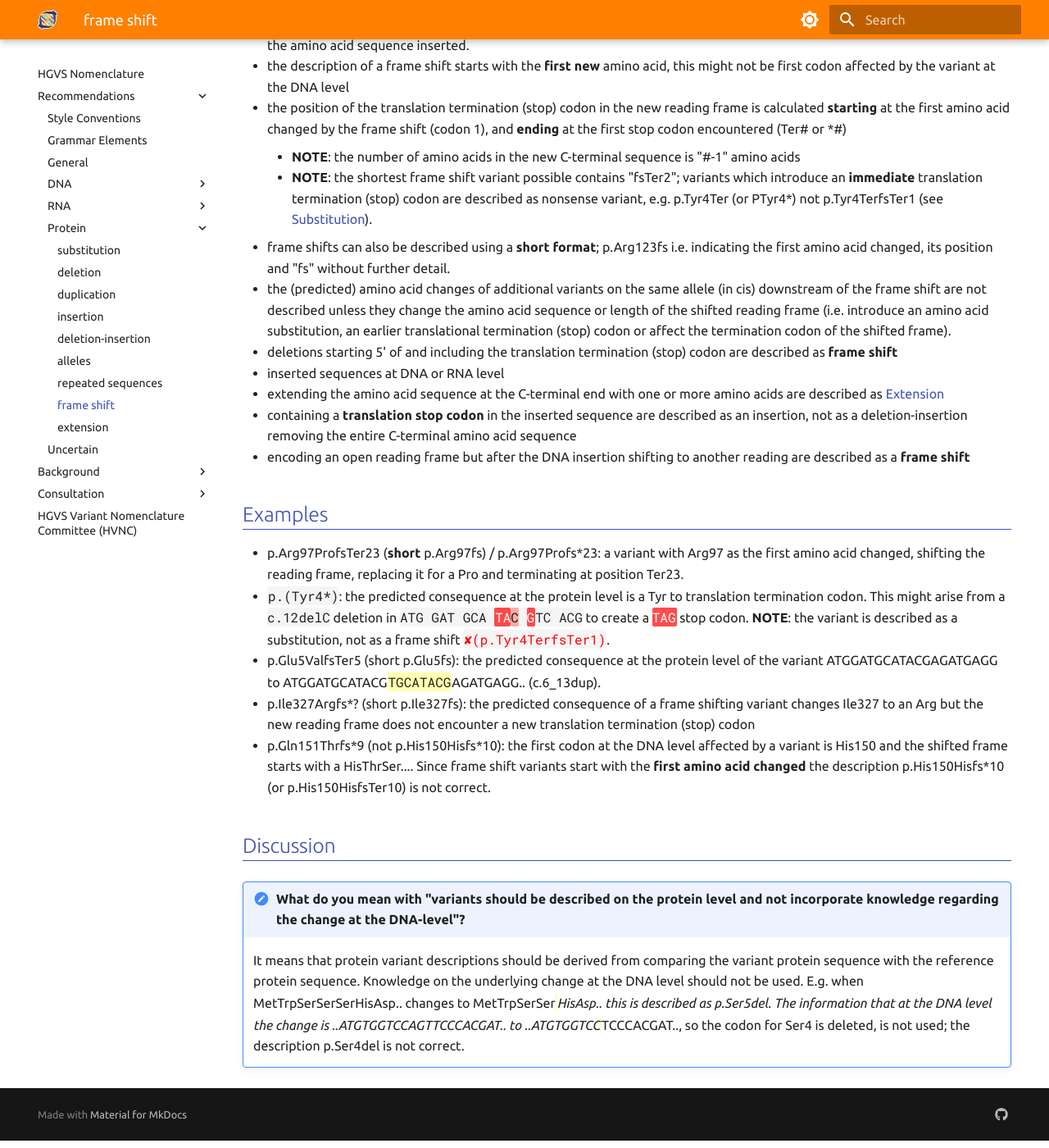
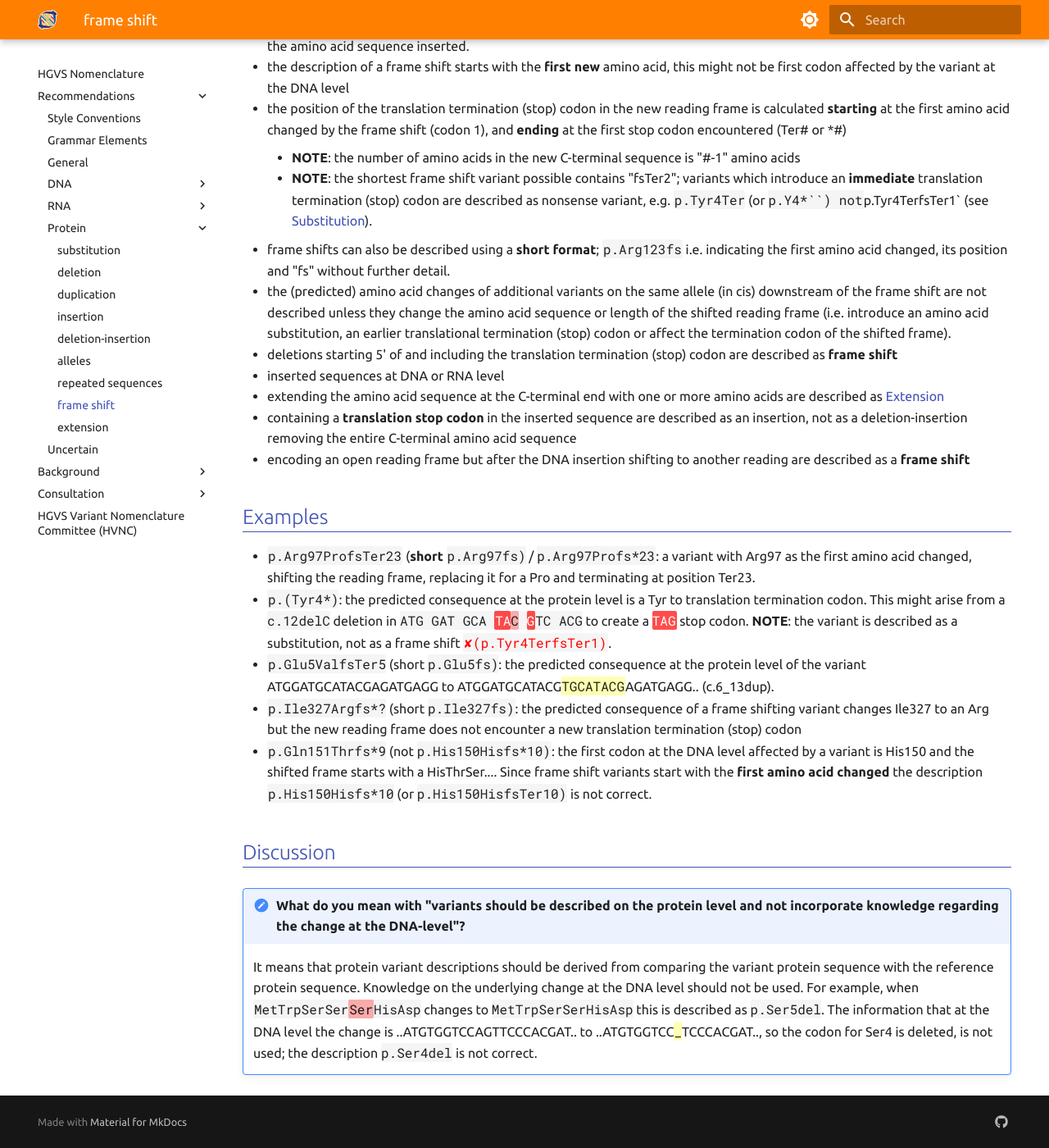
Before and after one commit to HGVSnomenclature/hgvs-nomenclature, an MkDocs documentation site: the page built from docs/recommendations/protein/frameshift.md, in a window 1280 px wide and 1400 px high, scrolled down 677 px. Shown: the whole window at 82% size. Built offline with MkDocs 1.6.1 and Material for MkDocs 9.7.7, drawn with Linux system fonts in a browser that asks for light colours; some of the changed text lies outside the part shown.

Commit message:
updated formatting of protein fs

```diff
--- a/docs/recommendations/protein/frameshift.md
+++ b/docs/recommendations/protein/frameshift.md
@@ -14,14 +14,14 @@ bin/pull-syntax -f docs/syntax.yaml aa.fs
 
 - all variants **should be** described at the DNA level, descriptions at the RNA and/or protein level may be given in addition
 - The `coordinate_type` must be "p." (protein).
-- predicted consequences, i.e. without experimental evidence (no RNA or protein sequence analysed), should be given in parentheses, e.g. p.(Arg123LysfsTer34).
+- predicted consequences, i.e. without experimental evidence (no RNA or protein sequence analysed), should be given in parentheses, e.g. `p.(Arg123LysfsTer34)`.
 - for all descriptions the **most C-terminal position** possible of the reference sequence is arbitrarily assigned to have been changed (**3'rule**)
 - frame shifts are a special type of amino acid **deletion/insertion** which, by definition, do not include the deletion from the site of the change to the C-terminal end of the protein (translation termination (stop) codon), like "Arg123_Leu833del", nor the amino acid sequence inserted.
   - the description of a frame shift starts with the **first new** amino acid, this might not be first codon affected by the variant at the DNA level
   - the position of the translation termination (stop) codon in the new reading frame is calculated **starting** at the first amino acid changed by the frame shift (codon 1), and **ending** at the first stop codon encountered (Ter# or \*#)
     - **NOTE**: the number of amino acids in the new C-terminal sequence is "#-1" amino acids
-    - **NOTE**: the shortest frame shift variant possible contains "fsTer2"; variants which introduce an **immediate** translation termination (stop) codon are described as nonsense variant, e.g. p.Tyr4Ter (or PTyr4\*) not p.Tyr4TerfsTer1 (see [Substitution](substitution.md)).
-  - frame shifts can also be described using a **short format**; p.Arg123fs i.e. indicating the first amino acid changed, its position and "fs" without further detail.
+    - **NOTE**: the shortest frame shift variant possible contains "fsTer2"; variants which introduce an **immediate** translation termination (stop) codon are described as nonsense variant, e.g. `p.Tyr4Ter` (or `p.Y4*``) not `p.Tyr4TerfsTer1` (see [Substitution](substitution.md)).
+  - frame shifts can also be described using a **short format**; `p.Arg123fs` i.e. indicating the first amino acid changed, its position and "fs" without further detail.
 - the (predicted) amino acid changes of additional variants on the same allele (in cis) downstream of the frame shift are not described unless they change the amino acid sequence or length of the shifted reading frame (i.e. introduce an amino acid substitution, an earlier translational termination (stop) codon or affect the termination codon of the shifted frame).
 - deletions starting 5' of and including the translation termination (stop) codon are described as **frame shift**
 - inserted sequences at DNA or RNA level
@@ -31,15 +31,15 @@ bin/pull-syntax -f docs/syntax.yaml aa.fs
 
 ## Examples
 
-- p.Arg97ProfsTer23 (**short** p.Arg97fs) / p.Arg97Profs\*23: a variant with Arg97 as the first amino acid changed, shifting the reading frame, replacing it for a Pro and terminating at position Ter23.
+- `p.Arg97ProfsTer23` (**short** `p.Arg97fs)` / `p.Arg97Profs*23`: a variant with Arg97 as the first amino acid changed, shifting the reading frame, replacing it for a Pro and terminating at position Ter23.
 - `p.(Tyr4*)`: the predicted consequence at the protein level is a Tyr to translation termination codon. This might arise from a `c.12delC` deletion in <code>ATG GAT GCA <code class="stop">TA</code><code
-    class="del">C</code><code> </code><code class="stop">G</code>TC ACG</code> to create a <code class="stop">TAG</code> stop codon. **NOTE**: the variant is described as a substitution, not as a frame shift <code class="invalid">(p.Tyr4TerfsTer1)</code>.
-- p.Glu5ValfsTer5 (short p.Glu5fs): the predicted consequence at the protein level of the variant ATGGATGCATACGAGATGAGG to ATGGATGCATACG<code class="spot1">TGCATACG</code>AGATGAGG.. (c.6_13dup).
-- p.Ile327Argfs\*? (short p.Ile327fs): the predicted consequence of a frame shifting variant changes Ile327 to an Arg but the new reading frame does not encounter a new translation termination (stop) codon
-- p.Gln151Thrfs\*9 (not p.His150Hisfs\*10): the first codon at the DNA level affected by a variant is His150 and the shifted frame starts with a HisThrSer.... Since frame shift variants start with the **first amino acid changed** the description p.His150Hisfs\*10 (or p.His150HisfsTer10) is not correct.
+    class="del">C</code><code> </code><code class="stop">G</code>TC ACG</code> to create a <code class="stop">TAG</code> stop codon. **NOTE**: the variant is described as a substitution, not as a frame shift <code class="invalid">`(p.Tyr4TerfsTer1)`</code>.
+- `p.Glu5ValfsTer5` (short `p.Glu5fs)`: the predicted consequence at the protein level of the variant ATGGATGCATACGAGATGAGG to ATGGATGCATACG<code class="spot1">TGCATACG</code>AGATGAGG.. (c.6_13dup).
+- `p.Ile327Argfs*?` (short `p.Ile327fs)`: the predicted consequence of a frame shifting variant changes Ile327 to an Arg but the new reading frame does not encounter a new translation termination (stop) codon
+- `p.Gln151Thrfs*9` (not `p.His150Hisfs*10)`: the first codon at the DNA level affected by a variant is His150 and the shifted frame starts with a HisThrSer.... Since frame shift variants start with the **first amino acid changed** the description `p.His150Hisfs*10` (or `p.His150HisfsTer10)` is not correct.
 
 ## Discussion
 
-!!! note "<a id="protonly"></a>What do you mean with "variants should be described on the protein level and not incorporate knowledge regarding the change at the DNA-level"?"
+!!! note "What do you mean with "variants should be described on the protein level and not incorporate knowledge regarding the change at the DNA-level"?"
 
-    It means that protein variant descriptions should be derived from comparing the variant protein sequence with the reference protein sequence. Knowledge on the underlying change at the DNA level should not be used. E.g. when MetTrpSerSerSerHisAsp.. changes to MetTrpSerSer<code class="spot1">_</code>HisAsp.. this is described as p.Ser5del. The information that at the DNA level the change is ..ATGTGGTCCAGTTCCCACGAT.. to ..ATGTGGTCC<code class="spot1">_</code>TCCCACGAT.., so the codon for Ser4 is deleted, is not used; the description p.Ser4del is not correct.
+    It means that protein variant descriptions should be derived from comparing the variant protein sequence with the reference protein sequence. Knowledge on the underlying change at the DNA level should not be used. For example, when <code>MetTrpSerSer<code class="del">Ser</code>HisAsp</code> changes to <code>MetTrpSerSerHisAsp</code> this is described as `p.Ser5del`. The information that at the DNA level the change is ..ATGTGGTCCAGTTCCCACGAT.. to ..ATGTGGTCC<code class="spot1">_</code>TCCCACGAT.., so the codon for Ser4 is deleted, is not used; the description `p.Ser4del` is not correct.
--- a/docs/syntax.yaml
+++ b/docs/syntax.yaml
@@ -89,11 +89,11 @@ aa:
   fs:
     elements:
     forms:
-      - name:
+      - name: Long format when stop codon position is known
         syntax: sequence_identifier ":" coordinate_type "." aa_position "fs" [ "Ter" position ]
         examples:
+          - NP_01234.5:p.Arg97ProfsTer23
           - NP_01234.5:p.Arg97fs
-          - NP_01234.5:p.Arg97ProfsTer23
         notes:
           - Specifying the termination position is optional
   ins:
```
Also changed, not shown: docs/recommendations/grammar.md (+1 -0 lines), 1 other file.
